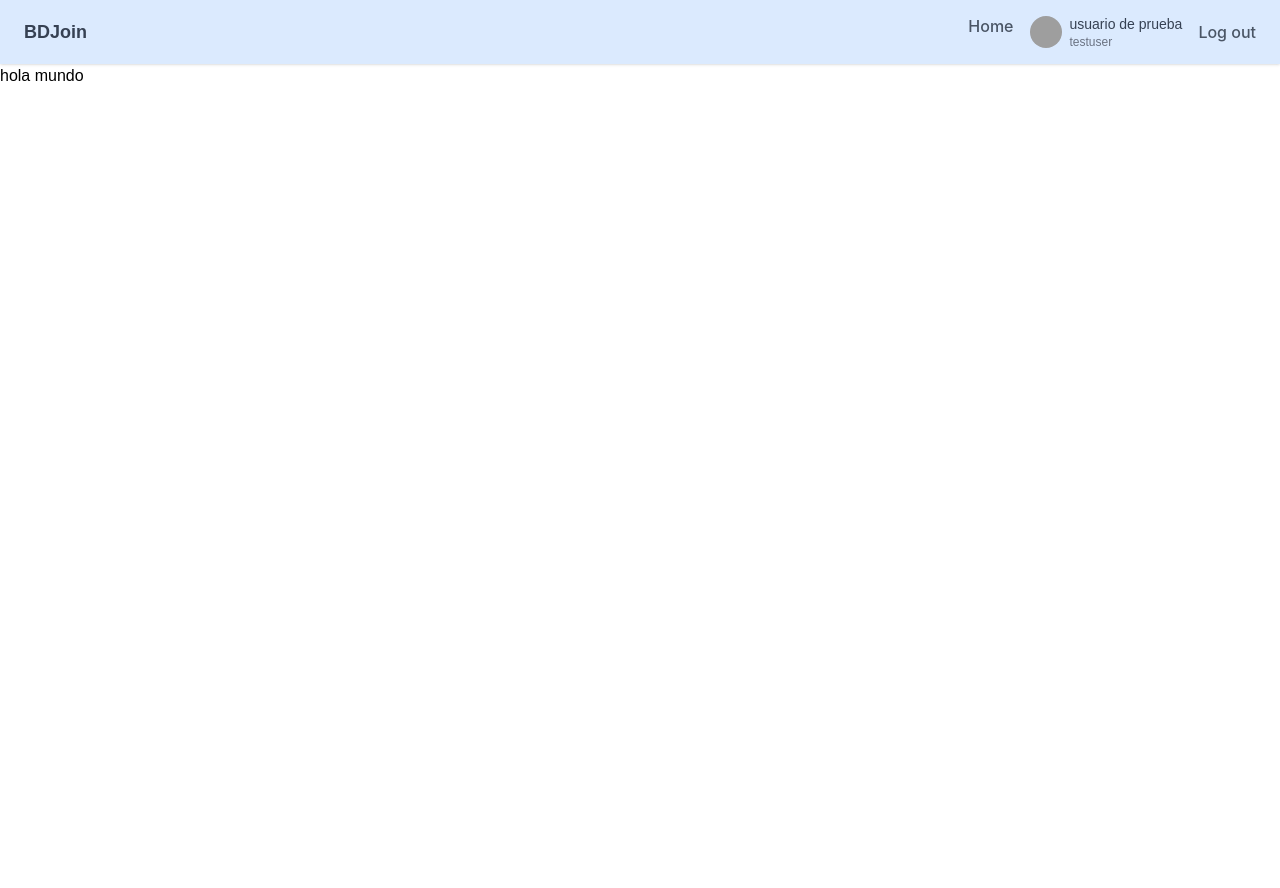
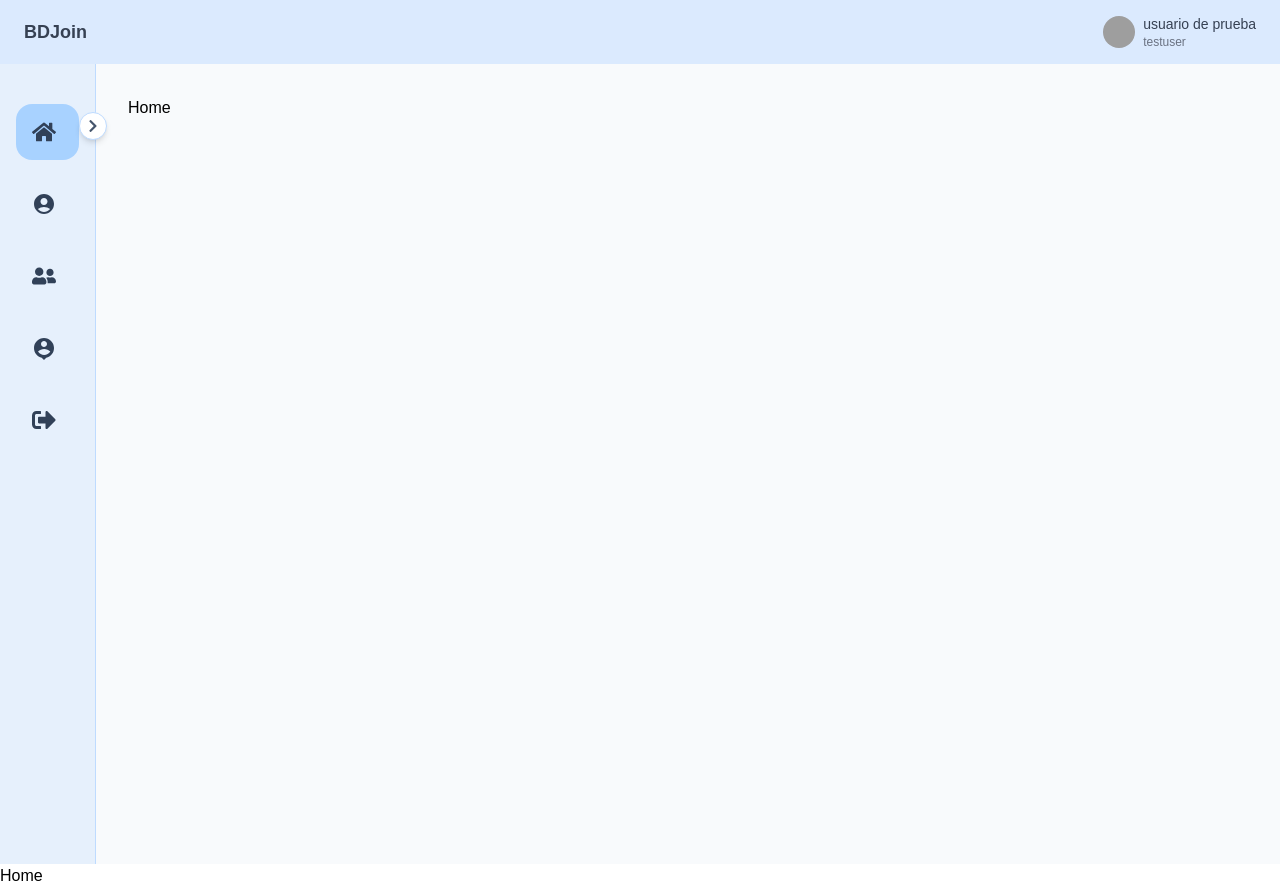
Before and after one commit to YESCAS139A/BDJoin, a React (Vite) app: page /home in a window 1280 px wide. Before the commit the page ends 800 px from the top, so only its background shows below. Built offline with nearby package versions, Linux system fonts and the light colour scheme; sample sign-in values are in the browser's storage; grey boxes are pictures that could not be loaded.

Commit message:
crear layout privado listo

```diff
--- a/src/Layouts/PrivateLayout.tsx
+++ b/src/Layouts/PrivateLayout.tsx
@@ -1,10 +1,12 @@
 import { Outlet } from "react-router-dom";
 import TopBar from "../components/TopBar";
+import SideBar from "../components/SideBar";
 
 const PrivateLayout = () => {
   return (
     <>
       <TopBar />
+      <SideBar />
       <Outlet />
     </>
   );
--- a/src/Pages/Home/Home.tsx
+++ b/src/Pages/Home/Home.tsx
@@ -1,7 +1,7 @@
 const Home = () => {
   return (
     <div>
-      <p>hola mundo</p>
+      <p>Home</p>
     </div>
   );
 };
--- /dev/null
+++ b/src/Pages/account/Account.tsx
@@ -0,0 +1,9 @@
+function Account() {
+  return (
+    <div>
+      <h1>account</h1>
+    </div>
+  );
+}
+
+export default Account;
--- /dev/null
+++ b/src/Pages/friends/Friends.tsx
@@ -0,0 +1,9 @@
+function Friends() {
+  return (
+    <div>
+      <h1>friends</h1>
+    </div>
+  );
+}
+
+export default Friends;
--- /dev/null
+++ b/src/Pages/profile/Profile.tsx
@@ -0,0 +1,9 @@
+function Profile() {
+  return (
+    <div>
+      <h1>profile</h1>
+    </div>
+  );
+}
+
+export default Profile;
--- /dev/null
+++ b/src/components/SideBar.tsx
@@ -0,0 +1,165 @@
+import { useState } from "react";
+import {
+  FaHome,
+  FaUserFriends,
+  FaChevronLeft,
+  FaChevronRight,
+  FaSignOutAlt,
+} from "react-icons/fa";
+import { HiMenu, HiX } from "react-icons/hi";
+import { MdAccountCircle } from "react-icons/md";
+import { RiAccountPinCircleFill } from "react-icons/ri";
+import { Link, Outlet, useLocation } from "react-router-dom";
+
+import useLogout from "../hooks/useLogout";
+
+function SideBar() {
+  const [isMenuOpen, setIsMenuOpen] = useState(false);
+  const location = useLocation();
+
+  const toggleMenu = () => setIsMenuOpen((prev) => !prev);
+
+  const closeMenu = () => {
+    if (window.innerWidth < 768) {
+      setIsMenuOpen(false);
+    }
+  };
+
+  const isActive = (path: string) => location.pathname.startsWith(path);
+
+  const { logout } = useLogout();
+
+  const links = [
+    { to: "/home", label: "Home", icon: <FaHome /> },
+    { to: "/profile", label: "Profile", icon: <MdAccountCircle /> },
+    { to: "/friends", label: "Friends", icon: <FaUserFriends /> },
+    { to: "/account", label: "Account", icon: <RiAccountPinCircleFill /> },
+  ];
+
+  return (
+    <div className="flex flex-col md:flex-row w-full min-h-screen bg-slate-50 overflow-hidden">
+      <div className="md:hidden flex items-center p-4 bg-blue-100/70 border-b border-blue-200 justify-between z-50">
+        <button
+          onClick={toggleMenu}
+          type="button"
+          className="p-2 text-2xl text-slate-700 hover:bg-blue-200/50 rounded-lg transition-colors cursor-pointer"
+        >
+          {isMenuOpen ? <HiX /> : <HiMenu />}
+        </button>
+      </div>
+
+      <div
+        className={`md:hidden bg-blue-100/70 border-b border-blue-200 shadow-md overflow-hidden transition-all duration-300 ease-in-out ${
+          isMenuOpen
+            ? "max-h-screen opacity-100"
+            : "max-h-0 opacity-0 pointer-events-none"
+        }`}
+      >
+        <ul className="p-4 space-y-3">
+          {links.map((link) => (
+            <li key={link.to}>
+              <Link
+                to={link.to}
+                onClick={closeMenu}
+                className={`flex items-center gap-4 px-4 py-3 text-xl font-bold rounded-2xl transition-all ${
+                  isActive(link.to)
+                    ? "bg-blue-300/70 text-slate-900"
+                    : "text-slate-800 hover:bg-blue-300/50"
+                }`}
+              >
+                <span className="text-2xl text-slate-700">{link.icon}</span>
+                {link.label}
+              </Link>
+            </li>
+          ))}
+          <li>
+            <button
+              onClick={() => {
+                closeMenu();
+                logout();
+              }}
+              className="flex items-center gap-4 px-4 py-3 text-xl font-bold text-slate-800 hover:bg-red-100/50 rounded-2xl transition-all w-full"
+            >
+              <span className="text-2xl text-slate-700">
+                <FaSignOutAlt />
+              </span>
+              Log out
+            </button>
+          </li>
+        </ul>
+      </div>
+
+      <div
+        className={`hidden md:flex flex-col relative bg-blue-100/60 border-r border-blue-200 h-screen p-4 pt-10 transition-all duration-300 ease-in-out shrink-0 ${
+          isMenuOpen ? "w-64" : "w-24"
+        }`}
+      >
+        <button
+          onClick={toggleMenu}
+          className="absolute -right-3 top-12 bg-white border border-blue-200 text-slate-600 hover:text-blue-600 p-1.5 rounded-full shadow-md cursor-pointer hover:scale-110 transition-all z-50"
+        >
+          {isMenuOpen ? (
+            <FaChevronLeft size={14} />
+          ) : (
+            <FaChevronRight size={14} />
+          )}
+        </button>
+
+        <ul className="space-y-4 flex-1 overflow-y-auto">
+          {links.map((link) => (
+            <li key={link.to}>
+              <Link
+                to={link.to}
+                className={`flex items-center gap-4 px-4 py-3.5 text-xl font-bold rounded-2xl transition-all duration-200 group ${
+                  isActive(link.to)
+                    ? "bg-blue-300/70 text-slate-900"
+                    : "text-slate-800 hover:bg-blue-300/50"
+                }`}
+              >
+                <span className="text-2xl text-slate-700 shrink-0">
+                  {link.icon}
+                </span>
+                <span
+                  className={`whitespace-nowrap transition-all duration-300 overflow-hidden ${
+                    isMenuOpen
+                      ? "opacity-100 max-w-xs"
+                      : "opacity-0 max-w-0 pointer-events-none"
+                  }`}
+                >
+                  {link.label}
+                </span>
+              </Link>
+            </li>
+          ))}
+          <li>
+            <button
+              onClick={logout}
+              className="flex items-center gap-4 px-4 py-3.5 text-xl font-bold text-slate-800 hover:bg-red-100/50 rounded-2xl transition-all duration-200 group w-full"
+            >
+              <span className="text-2xl text-slate-700 shrink-0">
+                <FaSignOutAlt />
+              </span>
+              <span
+                className={`whitespace-nowrap transition-all duration-300 overflow-hidden ${
+                  isMenuOpen
+                    ? "opacity-100 max-w-xs"
+                    : "opacity-0 max-w-0 pointer-events-none"
+                }`}
+              >
+                Log out
+              </span>
+            </button>
+          </li>
+        </ul>
+      </div>
+
+      <div className="flex-1 h-screen overflow-y-auto">
+        <div className="p-8">
+          <Outlet />
+        </div>
+      </div>
+    </div>
+  );
+}
+
+export default SideBar;
--- a/src/components/TopBar.tsx
+++ b/src/components/TopBar.tsx
@@ -1,24 +1,14 @@
-import { Link } from "react-router-dom";
+import useAuthUser from "../hooks/useAuthUser";
 
-import useLogout from "../hooks/useLogout";
-import useAuthUser from "../hooks/useAuthUser";
 import { CiUser } from "react-icons/ci";
 
 const TopBar = () => {
-  const { logout } = useLogout();
   const { user, isLoading } = useAuthUser();
 
   return (
     <div className="h-14 md:h-16 bg-blue-100 flex items-center justify-between px-4 md:px-6 gap-4 shrink-0 shadow-sm">
       <p className="font-bold text-gray-700 text-lg">BDJoin</p>
       <nav className="flex gap-4">
-        <Link
-          to="/home"
-          className="text-gray-600 hover:text-blue-600 font-medium font-sans"
-        >
-          Home
-        </Link>
-
         {isLoading ? (
           <div className="w-8 h-8 rounded-full bg-gray-200 animate-pulse" />
         ) : (
@@ -40,12 +30,6 @@ const TopBar = () => {
             </div>
           </div>
         )}
-        <button
-          onClick={logout}
-          className="text-gray-600 hover:text-red-600 font-medium font-sans"
-        >
-          Log out
-        </button>
       </nav>
     </div>
   );
```
Also changed, not shown: src/routes.ts (+9 -1 lines).
